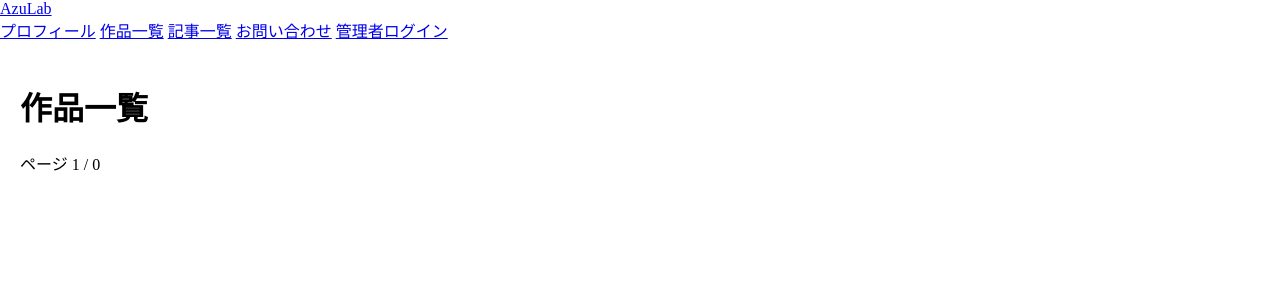
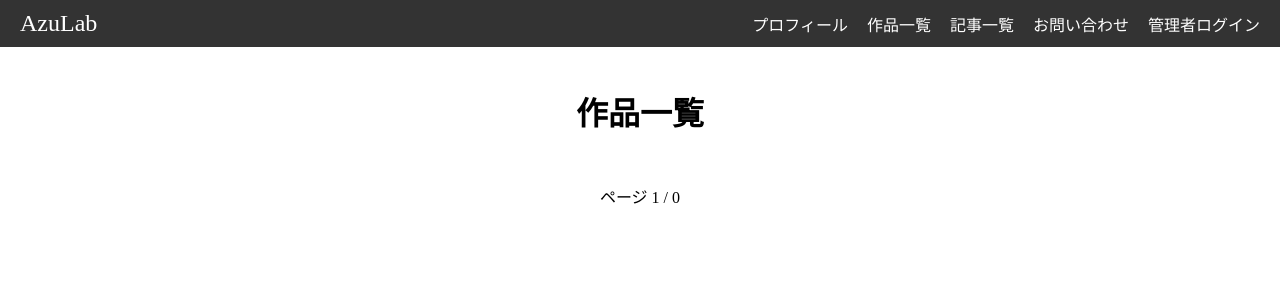
Before and after one commit to ko-azuma/AzuLab, a Flask app: page /works in a window 1280 px wide. Shown: the top 300 px of the page. Run offline with Flask 3, Linux system fonts and the light colour scheme; data that the repository does not hold is empty.

Commit message:
記事、作品、メール送信を確認する

```diff
--- a/app.py
+++ b/app.py
@@ -4,6 +4,8 @@ from werkzeug.utils import secure_filename
 from werkzeug.security import generate_password_hash, check_password_hash
 import os
 import logging
+from dotenv import load_dotenv
+load_dotenv()
 
 # Flaskアプリ設定
 app = Flask(__name__)
--- a/static/style.css
+++ b/static/style.css
@@ -1,4 +1,6 @@
-/* ===== 共通 ===== */
+/* =======================
+   共通
+======================= */
 body {
   margin: 0;
   font-family: "MS Mincho", serif;
@@ -8,7 +10,40 @@ body {
   padding: 20px;
 }
 
-/* ===== フォーム ===== */
+.page-title {
+  text-align: center;
+  margin-bottom: 30px;
+}
+
+/* =======================
+   ヘッダー
+======================= */
+.header {
+  display: flex;
+  align-items: center;
+  padding: 10px 20px;
+  background-color: #333;
+}
+
+.logo a {
+  color: white;
+  font-size: 24px;
+  text-decoration: none;
+}
+
+nav {
+  margin-left: auto;
+}
+
+nav a {
+  color: white;
+  margin-left: 15px;
+  text-decoration: none;
+}
+
+/* =======================
+   フォーム
+======================= */
 form {
   width: 400px;
   margin: 0 auto;
@@ -20,7 +55,9 @@ input, textarea {
   margin-top: 5px;
 }
 
-/* ===== ボタン ===== */
+/* =======================
+   ボタン
+======================= */
 button {
   padding: 10px 20px;
   background-color: #333;
@@ -29,4 +66,197 @@ button {
   cursor: pointer;
 }
 
-/* 削
+button.danger {
+  background-color: red;
+}
+
+.add-btn {
+  display: inline-block;
+  margin-bottom: 20px;
+  padding: 10px;
+  background-color: #007bff;
+  color: white;
+  text-decoration: none;
+}
+
+/* =======================
+   フラッシュメッセージ
+======================= */
+.flash-message {
+  background-color: #4CAF50;
+  color: white;
+  padding: 10px;
+  margin: 10px;
+}
+
+/* =======================
+   カード
+======================= */
+.card {
+  background: #fff;
+  border-radius: 10px;
+  padding: 10px;
+  margin-bottom: 15px;
+  box-shadow: 0 2px 8px rgba(0,0,0,0.1);
+}
+
+.card:hover {
+  transform: translateY(-5px);
+  transition: 0.2s;
+}
+
+.card a {
+  text-decoration: none;
+  color: #333;
+}
+
+.card img {
+  width: 100%;
+  height: 200px;
+  object-fit: cover;
+}
+
+.thumb {
+  width: 100%;
+  height: 180px;
+  object-fit: cover;
+  border-radius: 5px;
+}
+
+/* =======================
+   グリッド
+======================= */
+.card-grid {
+  display: grid;
+  grid-template-columns: repeat(3, 1fr);
+  gap: 20px;
+}
+
+/* =======================
+   詳細ページ
+======================= */
+.detail-container {
+  width: 600px;
+  margin: 0 auto;
+  text-align: center;
+}
+
+.detail-img {
+  width: 100%;
+  max-width: 500px;
+  margin: 20px 0;
+}
+
+/* =======================
+   プロフィール
+======================= */
+.profile-container {
+  text-align: center;
+  margin-top: 40px;
+}
+
+.profile-card {
+  width: 400px;
+  margin: 0 auto;
+  padding: 20px;
+  border-radius: 10px;
+  background: #fff;
+  box-shadow: 0 4px 10px rgba(0,0,0,0.1);
+}
+
+.profile-img {
+  width: 150px;
+  height: 150px;
+  object-fit: cover;
+  border-radius: 50%;
+  margin-bottom: 15px;
+}
+
+.profile-text {
+  margin: 15px 0;
+  line-height: 1.6;
+}
+
+.profile-links a {
+  margin: 0 10px;
+  text-decoration: none;
+  color: #007bff;
+}
+
+/* =======================
+   トップページ
+======================= */
+.top-container {
+  text-align: center;
+  margin-top: 50px;
+}
+
+.site-title {
+  font-size: 48px;
+  margin-bottom: 10px;
+}
+
+.site-subtitle {
+  font-size: 18px;
+  margin-bottom: 40px;
+}
+
+.top-content {
+  display: flex;
+  justify-content: center;
+  gap: 50px;
+}
+
+.section {
+  width: 300px;
+  text-align: left;
+}
+
+/* =======================
+   メッセージ画面
+======================= */
+.message-container {
+  text-align: center;
+  margin-top: 100px;
+}
+
+.message-container h1 {
+  margin-bottom: 20px;
+}
+
+.note {
+  font-size: 12px;
+  color: #777;
+  margin-top: 10px;
+}
+
+.btn {
+  display: inline-block;
+  margin-top: 20px;
+  padding: 10px 20px;
+  background: #333;
+  color: #fff;
+  text-decoration: none;
+  border-radius: 5px;
+}
+
+/* =======================
+   アイテム（管理画面）
+======================= */
+.item {
+  display: flex;
+  justify-content: space-between;
+  align-items: center;
+}
+
+.item form {
+  display: inline;
+}
+
+/* =======================
+   ページング
+======================= */
+.pagination {
+  text-align: center;
+  margin-top: 20px;
+}
--- a/templates/header.html
+++ b/templates/header.html
@@ -5,8 +5,7 @@
   <title>AzuLab</title>
 
   <!-- CSS -->
-  <link rel="stylesheet" href="{{ url_for('static', filename='style.css') }}">
-</head>
+  <link rel="stylesheet" href="../static/style.css">
 
 <body>
 
--- a/templates/add work.html
+++ b/templates/work_add.html
@@ -1,4 +1,4 @@
-{% extends "header login.html" %}
+{% extends "header.html" %}
 
 {% block content %}
 
```
Also changed, not shown: templates/article_add.html (renamed from templates/add post.html), templates/article_detail.html (renamed from templates/post detail.html), templates/article_edit.html (renamed from templates/edit post.html), templates/articles.html (renamed from templates/post.html), templates/change_password.html (renamed from templates/edit password.html), templates/index.html (renamed from templates/top.html), templates/password_reset_request.html (renamed from templates/request password reset.html), templates/reset_request_done.html (renamed from templates/password reset complete.html), templates/unlock_request.html (renamed from templates/request unlock.html), templates/unlock_request_done.html (renamed from templates/unlock mail complete.html), templates/work_detail.html (renamed from templates/work detail.html), templates/work_edit.html (renamed from templates/edit work.html), 1 other file.
